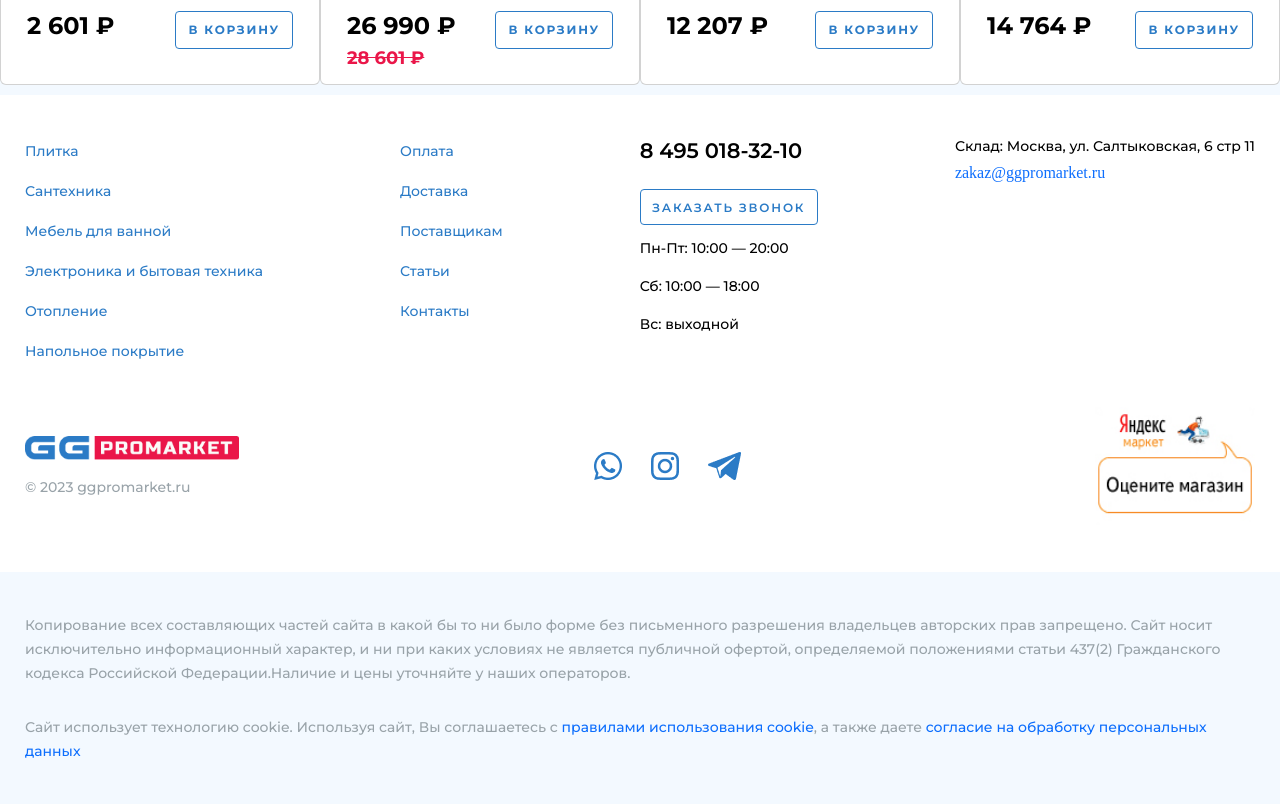
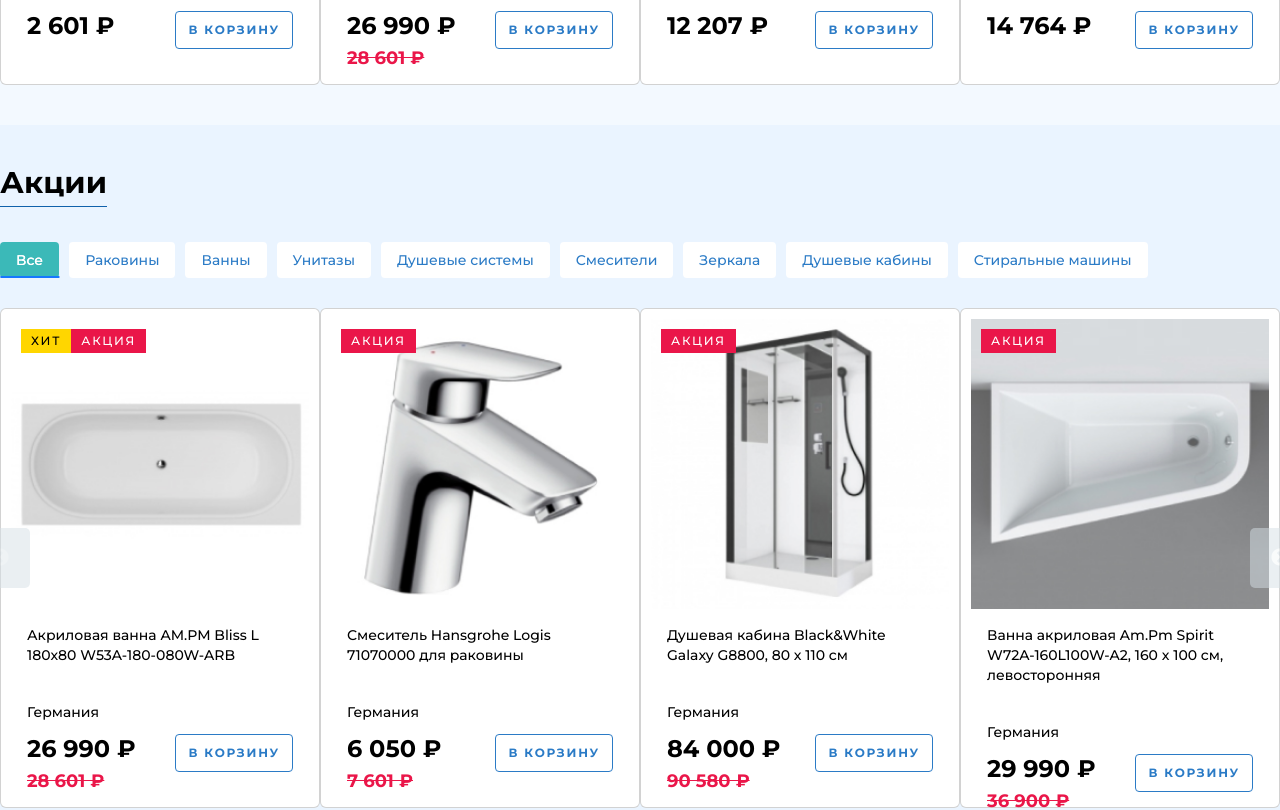
Before and after one commit to OSSwebmaster2003/GG_PROMARKET, a React (Create React App) app: page / in a window 1280 px wide. Shown: the part 2040-2850 px from the top of the page. Built offline with nearby package versions, Linux system fonts and the light colour scheme.

Commit message:
discounts added

```diff
--- a/src/components/tabs/Tab.jsx
+++ b/src/components/tabs/Tab.jsx
@@ -1,11 +1,8 @@
 import { Tabs } from 'antd';
-import { useSelector } from 'react-redux';
 import ResSlider from '../responsiveSlider/ResSlider';
 import "./tab.scss";
 
-function Tab(props) {
-  const {products} = useSelector(state => state.productslice)
-  console.log(products);
+function Tab({products}) {
 
   const items = [
     {
--- a/src/pages/Home/Home.jsx
+++ b/src/pages/Home/Home.jsx
@@ -1,4 +1,5 @@
 import React from 'react';
+import { useSelector } from 'react-redux';
 import Services from '../../components/home/homeServices/Services';
 import TileCollection from '../../components/home/tileCollection/TileCollection';
 import SingleSlider from '../../components/singleSlider/SingleSlider';
@@ -6,6 +7,8 @@ import Tab from '../../components/tabs/Tab';
 import "./home.scss";
 
 function Home(props) {
+  const {products} = useSelector(state => state.productslice)
+  console.log(products);
   return (
     <div className='home_page'>
       <div className="banner_section container-fluid">
@@ -50,7 +53,13 @@ function Home(props) {
         <div className="heading">
           <h1>Хиты продаж</h1>
         </div>
-        <Tab/>
+        <Tab products={products}/>
+      </div>
+      <div className="discount_sellers_section">
+        <div className="heading">
+          <h1>Акции</h1>
+        </div>
+        <Tab products={products.filter((item) => item.discountCost !== "no discount")}/>
       </div>
     </div>
   );
--- a/src/pages/Home/home.scss
+++ b/src/pages/Home/home.scss
@@ -201,6 +201,30 @@
   .best_sellers_section {
     width: 100%;
     padding: 10px calc((100% - 1540px) / 2);
+    padding-bottom: 40px;
+    .heading {
+      display: flex;
+      align-items: flex-start;
+      justify-content: flex-start;
+      margin-bottom: 35px;
+      h1 {
+        font-family: "Montserrat", sans-serif;
+        font-style: normal;
+        font-weight: 700;
+        font-size: 30px;
+        line-height: 36px;
+        color: #000000;
+        padding-bottom: 5px;
+        border-bottom: 1px solid #1061ab;
+        margin-bottom: 0;
+      }
+    }
+  }
+  .discount_sellers_section {
+    width: 100%;
+    padding: 40px calc((100% - 1540px) / 2);
+    padding-bottom: 52px;
+    background-color: #eaf4ff;
     .heading {
       display: flex;
       align-items: flex-start;
```
